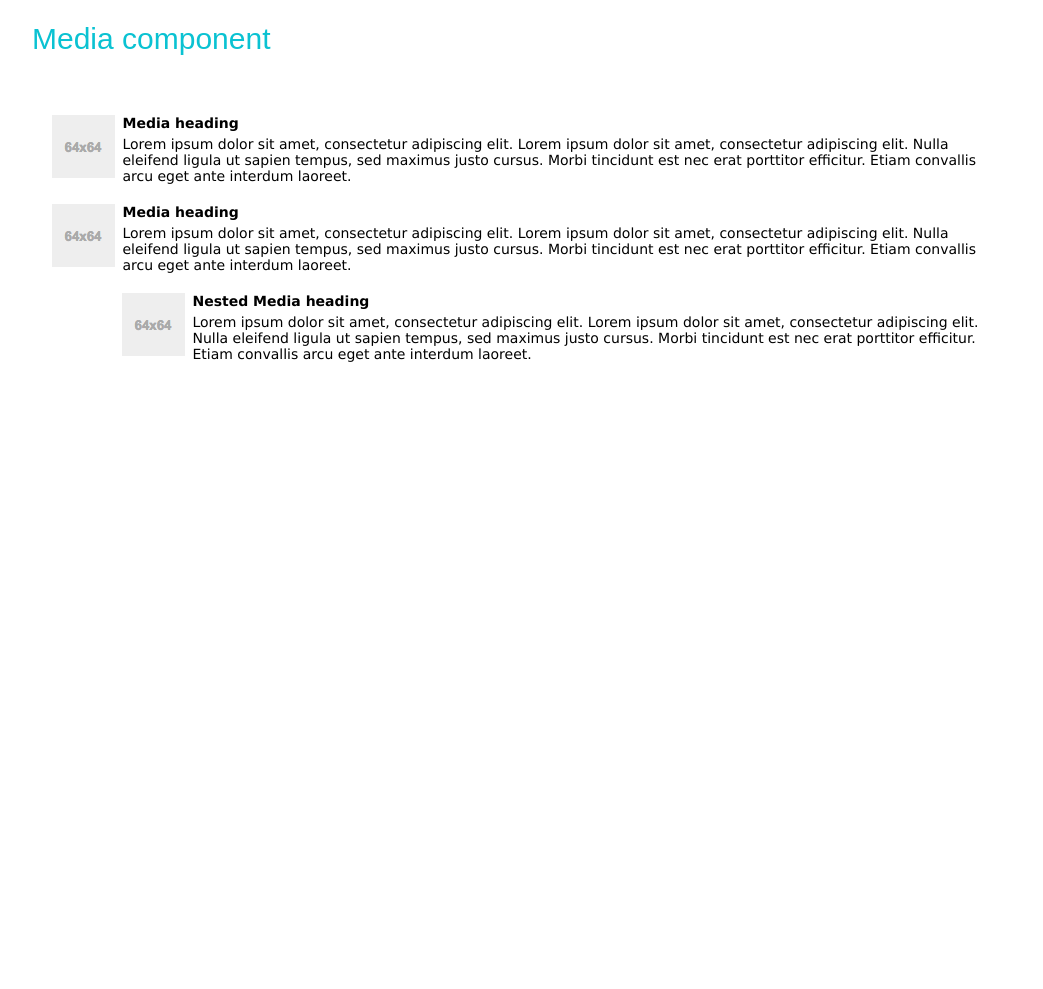
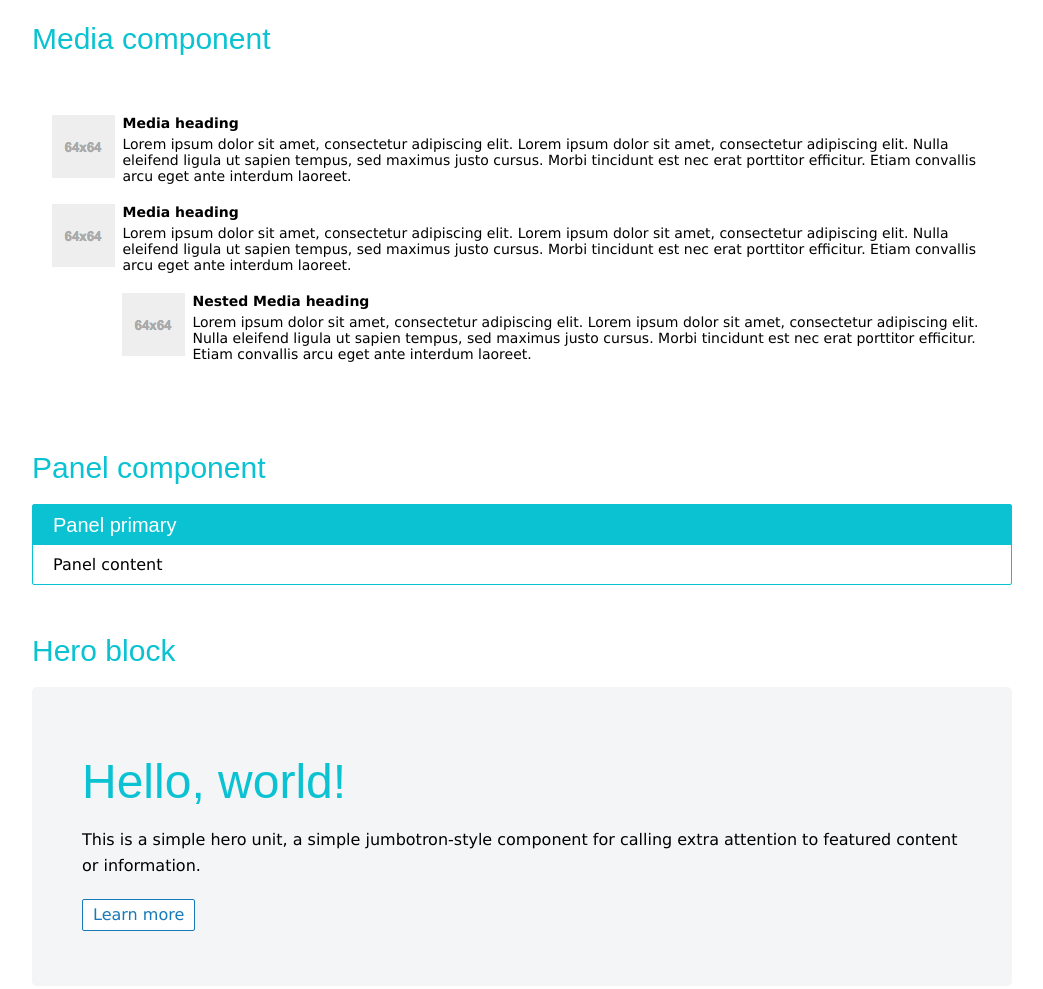
Before and after one commit to dvikster/CSS-Framework, a plain HTML site: page index.html in a window 1280 px wide. Shown: the part 2401-3390 px from the top of the page, without its empty margins (118-1161 px from the left). Before the commit the page ends 2833 px from the top, so only its background shows below. Drawn offline with Linux system fonts and the light colour scheme.

Commit message:
added new components - panel, hero

```diff
--- a/css/components.css
+++ b/css/components.css
@@ -4,5 +4,5 @@
 @import url("list_badges.css");
 @import url("pager.css");
 @import url("media.css");
-
+@import url("panel.css");
 /* for my future structure with Sass*/
--- /dev/null
+++ b/css/panel.css
@@ -0,0 +1,27 @@
+.panel{
+    background-color: white;
+    border-radius: 2px;
+    border: 1px solid #0ac2d2;
+}
+.panel-title{
+    color: white;
+    background-color: #0ac2d2;
+    margin:0;
+    padding: 5px 20px;
+    font-size: 20px;
+}
+.panel-body{
+    padding: 10px 20px;
+    font-size: 16px;
+}
+
+.hero{
+    background-color: #f4f5f6;
+    border-radius: 5px;
+    padding: 50px;
+}
+.hero p {
+     padding-bottom: 15px;
+     line-height: 26px;
+     font-size: 16px;
+ }
--- a/css/themes/black.css
+++ b/css/themes/black.css
@@ -68,15 +68,13 @@ a.view-theme{
 }
 .btn-link{
     border: none;
-    color: white;
+    color: #ffffff;
     background: none;
 }
 .btn-link:hover{
     background: none;
     color: grey;
 }
-
-
 
 
 h4.nav-title{
@@ -93,45 +91,58 @@ h4.nav-title{
 .navbar-default .nav> li > a:hover,
 .navbar-default .nav> li.active > a {
     background-color: rgba(0,0,0,1);
-    color: white;
+    color: #ffffff;
 }
 
 .card{
  background: #000000;
- color: white;
+ color: #ffffff;
 }
 
 h3.card-title{
-    color: white;
+    color: #ffffff;
 }
 
 
 ul.list-group{
     border: 1px solid #ffffff;
-    background-color: black;
-    color: white;
+    background-color: #000000;
+    color: #ffffff;
 }
 .list-group li:not(:first-child){
     border-top: 1px solid #ffffff;
 }
 .list-group li .badge{
-    color: black;
+    color: #000000;
     background-color: #ffffff;
 }
 
 ul.pagination{
     border: 1px solid #ffffff;
     background-color: #000000;
-    color: white;
+    color: #ffffff;
 }
 .pagination li:not(:first-child){
     border-left: 1px solid #ffffff;
 }
 ul.pagination li a{
-    color: white;
+    color: #ffffff;
 }
 
 .media_wrapp{
-    background-color: black;
-    color: white;
+    background-color: #000000;
+    color: #ffffff;
 }
+.hero{
+    background-color: #000000;
+    color: #ffffff;
+}
+.hero h1 {
+    color: #ffffff;
+}
+.panel {
+    border: 1px solid #000000;
+}
+.panel-title {
+    background-color: #000000;
+}
--- a/index.html
+++ b/index.html
@@ -209,13 +209,33 @@
                 Lorem ipsum dolor sit amet, consectetur adipiscing elit. Lorem ipsum dolor sit amet, consectetur adipiscing elit. Nulla eleifend ligula ut sapien tempus, sed maximus justo cursus. Morbi tincidunt est nec erat porttitor efficitur. Etiam convallis arcu eget ante interdum laoreet.
             </div>
         </div>
+    </div>
+</div>
 
+<div class="container top-heights cf">
+    <h2>Panel component</h2>
+    <div class="panel">
+        <div class="panel-heading">
+            <h3 class="panel-title">Panel primary</h3>
+        </div>
+        <div class="panel-body">
+            Panel content
+        </div>
+    </div>
+</div>
 
+<div class="container top-heights cf">
+    <h2>Hero block</h2>
+    <div class="hero">
+        <h1>Hello, world! </h1>
+        <p>This is a simple hero unit, a simple jumbotron-style component for calling extra attention to featured content or information.</p>
+        <a href="#" class="btn btn-primary">Learn more</a>
     </div>
+</div>
 
-</div>
 <div class="container top-heights cf">
 
 </div>
+
 </body>
 </html>
```
Also changed, not shown: black.html (+20 -0 lines).
